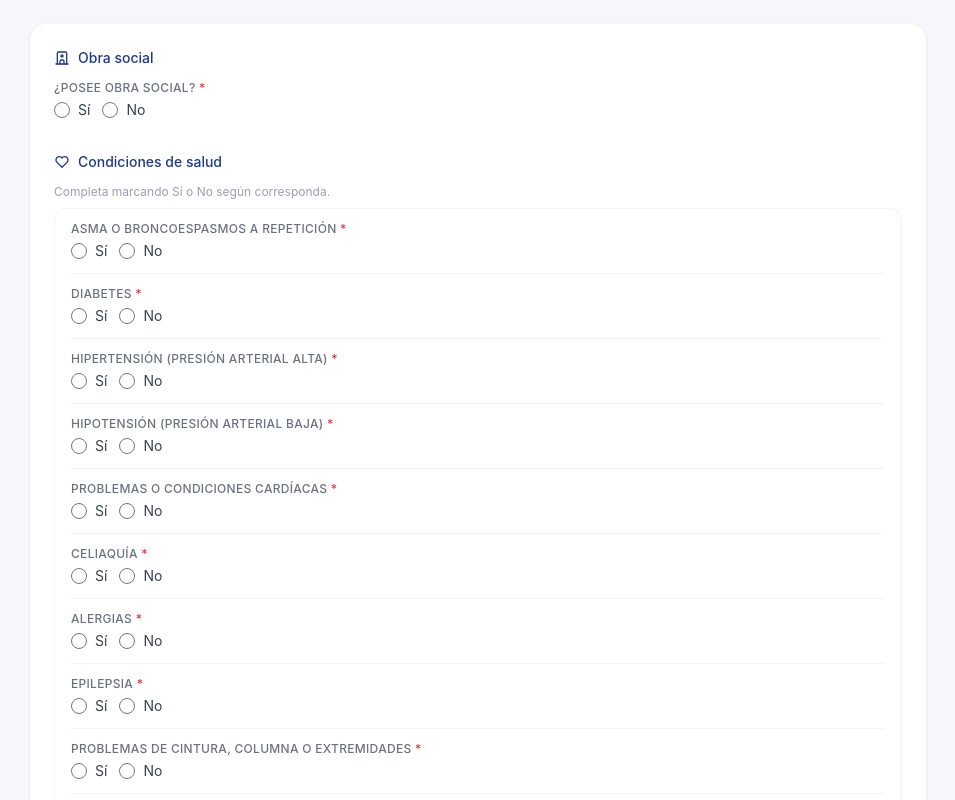
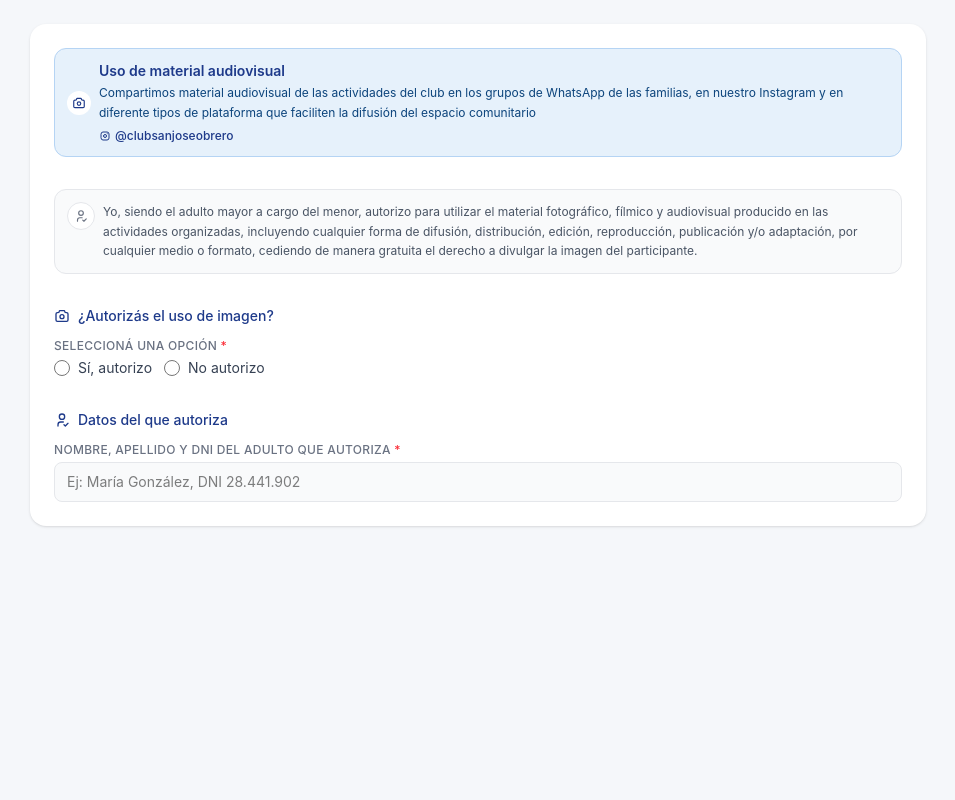
Before and after one commit to iwdadc/club-sjo-frontend, a React app in the folder frontend/: page /testPage in a window 1280 px wide. Shown: the top 800 px of the page, without its empty margins (162-1117 px from the left). Built offline with nearby package versions, Linux system fonts and the light colour scheme; the HTML template or start-up script is replaced by a standard one.

Commit message:
Seccion5 Seccion6 -->Autorizaciones listo

```diff
--- /dev/null
+++ b/frontend/src/components/formulario/Seccion5Autorizacion.jsx
@@ -0,0 +1,83 @@
+//Seccion5Autorizacion.jsx — Contiene el consentimiento informado para la participación del menor en las actividades del club, así como la autorización para el uso de datos personales y la firma del adulto responsable.
+
+import {
+  IconShieldCheck,
+  IconUserCheck,
+} from '@tabler/icons-react'
+
+import RadioGroup from '../common/RadioGroup'
+import Input from '../common/Input'
+
+function TituloBloque({ icono: Icono, texto }) {
+  return (
+    <div className="flex items-center gap-2 mb-3">
+      <Icono size={16} className="text-[#1E3A8A]" />
+      <h3 className="text-sm font-medium text-[#1E3A8A]">{texto}</h3>
+    </div>
+  )
+}
+
+function Seccion5Autorizacion({ register, errors, watch }) {
+    const autorizacion = watch("autorizacion")
+
+    return (
+        <div className="flex flex-col gap-8">
+            {/* TEXTO LEGAL */}
+            <div className="flex items-center gap-2 p-3 rounded-xl border border-[#B5D4F4] bg-[#E6F1FB]">
+                <div className="flex-shrink-0 flex items-center justify-center w-6 h-6 rounded-full bg-white">
+                    <IconShieldCheck size={14} className="text-[#1E3A8A]" />
+                </div>
+                <div className="flex flex-col gap-0.5">
+                    <h4 className="text-xs sm:text-sm font-semibold text-[#1E3A8A]">
+                        Autorización de la actividad y uso de datos personales
+                    </h4>
+                    <p className="text-[11px] sm:text-xs leading-relaxed text-[#0C447C]">
+                        Yo, siendo el adulto mayor a cargo del menor, autorizo que sea participe de la actividad del <strong>Club Parroquial San José Obrero</strong>, sabiendo que el lugar es libre y gratuito, teniendo el fin de ofrecer un espacio comunitario, eclesial y preventivo donde busca desarrollar el crecimiento  integral de cada participante en contacto con la familia.
+                    </p>
+                </div>
+            </div>
+
+            {/* AUTORIZACIÓN */}
+            <div>
+                <TituloBloque icono={IconShieldCheck} texto="¿Autorizás la participación del menor en las actividades del club?" />
+                <RadioGroup
+                    label="Seleccioná una opción"
+                    name="autorizacionActividad"
+                    direccion="fila"
+                    register={register}
+                    options={[
+                        { value: "si", label: "Sí, autorizo" },
+                        { value: "no", label: "No autorizo" }
+                    ]}
+                    errors={errors.autorizacionActividad}
+                />
+
+                {/* Advertencia si elige "No autorizo" */}
+                {autorizacion === "no" && (
+                    <div className="mt-3 flex items-center gap-2 p-3 rounded-xl border border-red-200 bg-red-50">
+                        <p className="text-xs text-red-600">
+                            Sin autorización, el menor no es posible completar la inscripción ni participar de las actividades del club.
+                            Si tenés dudas o querés más información, podés comunicarte con nosotros a través de nuestras redes sociales o por WhatsApp
+                        </p>
+                    </div>
+                )}
+            </div>
+
+            {/* FIRMA DEL ADULTO RESPONSABLE */}
+            <div>
+                <TituloBloque icono={IconUserCheck} texto="Datos del adulto que autoriza" />
+                <Input
+                    label="Nombre completo y DNI del adulto responsable"
+                    name="firmaAutorizacion"
+                    placeholder="Ej: Ana Gómez, DNI 28.441.902"
+                    register={register}
+                    required={true}
+                    error={errors.firmaAutorizacion}
+                />
+            </div>
+        </div>
+    )
+
+}
+
+export default Seccion5Autorizacion
--- /dev/null
+++ b/frontend/src/components/formulario/Seccion6Imagen.jsx
@@ -0,0 +1,109 @@
+// Seccion6Imagen.jsx — Componente para la sección de imagen del formulario
+// Contiene la autorización al uso de imagen del participante
+
+import {
+    IconCamera,
+    IconBrandInstagram,
+    IconUserCheck,
+} from '@tabler/icons-react'
+
+import RadioGroup from '../common/RadioGroup'
+import Input from '../common/Input'
+
+function TituloBloque({ icono: Icono, texto }) {
+    return (
+        <div className="flex items-center gap-2 mb-3">
+            <Icono size={16} className="text-[#1E3A8A]" />
+            <h3 className="text-sm font-medium text-[#1E3A8A]">{texto}</h3>
+        </div>
+    )
+}
+
+function Seccion6Imagen({ register, errors, watch }) {
+    const autorizacionImagen = watch("autorizacionImagen")
+
+    return (
+        <div className="flex flex-col gap-8">
+
+            {/* TEXTO INFORMATIVO */}
+            <div className="flex items-center gap-2 p-3 rounded-xl border border-[#B5D4F4] bg-[#E6F1FB]">
+                <div className="flex-shrink-0 flex items-center justify-center w-6 h-6 rounded-full bg-white">
+                    <IconCamera size={14} className="text-[#1E3A8A]" />
+                </div>
+
+                <div className="flex flex-col gap-0.5">
+                    <h4 className="text-xs sm:text-sm font-semibold text-[#1E3A8A]">
+                        Uso de material audiovisual
+                    </h4>
+                    <p className="text-[11px] sm:text-xs leading-relaxed text-[#0C447C]">
+                        Compartimos material audiovisual de las actividades del club en los grupos de WhatsApp de las familias, en nuestro Instagram y en diferente tipos de plataforma que faciliten la difusión del espacio comunitario
+                    </p>
+                    <a
+                    href="https://www.instagram.com/clubsanjoseobrero/"
+                    target="_blank"
+                    rel="noreferrer"
+                    className="flex items-center gap-1 mt-1 text-[11px] sm:text-xs text-[#1E3A8A] font-medium hover:underline "
+                    >
+                        <IconBrandInstagram size={12} />
+                        @clubsanjoseobrero
+                    </a>
+                </div>
+            </div>
+
+            {/* TEXTO LEGAL */}
+                <div className="flex items-start gap-2 p-3 rounded-xl border border-gray-200 bg-gray-50">
+                    <div className="flex-shrink-0 flex items-center justify-center w-7 h-7 rounded-full bg-white border border-gray-200">
+                        <IconUserCheck size={14} className="text-gray-500" />
+                    </div>
+                    <p className="text-[11px] sm:text-xs leading-relaxed text-gray-600">
+                    Yo, siendo el adulto mayor a cargo del menor, autorizo para utilizar el material fotográfico, fílmico y audiovisual producido en las actividades organizadas, incluyendo cualquier forma de difusión, distribución, edición, reproducción, publicación y/o adaptación, por cualquier medio o formato, cediendo de manera gratuita el derecho a divulgar la imagen del participante.
+                    </p>
+                </div>
+
+            {/* AUTORIZACIÓN */}
+            <div>
+                <TituloBloque icono={IconCamera} texto="¿Autorizás el uso de imagen?"/>
+                <RadioGroup
+                label="Seleccioná una opción"
+                name="autorizacionImagen"
+                direccion="fila"
+                options={[
+                    { value: "si", label: "Sí, autorizo" },
+                    { value: "no", label: "No autorizo" },
+                ]}
+                register = {register}
+                required = {true}
+                errors = {errors.autorizacionImagen}
+                />
+
+                {/* Advertencia si elige "No autorizo" */}
+                {autorizacionImagen === "no" && (
+                    <div className="mt-3 flex items-center gap-2 p-3 rounded-xl border border-red-200 bg-red-50">
+                        <p className="text-xs text-red-600">
+                            Sin autorización, no es posible completar la inscripción ni participar de las actividades del club.
+                            Si tenés dudas o querés más información, podés comunicarte con nosotros a través de nuestras redes sociales o por WhatsApp
+                        </p>
+                    </div>
+                )}
+
+
+            </div>
+
+            {/* FIRMA */}
+            <div>
+                <TituloBloque icono={IconUserCheck} texto="Datos del que autoriza" />
+                <Input
+                label="Nombre, apellido y DNI del adulto que autoriza"
+                name="firmaImagen"
+                placeholder="Ej: María González, DNI 28.441.902"
+                register={register}
+                required={true}
+                error={errors.firmaImagen}
+                />
+            </div>
+        </div>
+
+    )
+}
+
+export default Seccion6Imagen
--- a/frontend/src/pages/TestPage.jsx
+++ b/frontend/src/pages/TestPage.jsx
@@ -4,6 +4,8 @@ import Seccion2Actividad from "../components/formulario/Seccion2Actividad"
 import Seccion1DatosPrincipales from "../components/formulario/Seccion1DatosPrincipales"
 import Seccion3Pastoral from "../components/formulario/Seccion3Pastoral"
 import Seccion4Salud from "../components/formulario/Seccion4Salud"
+import Seccion5Autorizacion from "../components/formulario/Seccion5Autorizacion"
+import Seccion6Imagen from "../components/formulario/Seccion6Imagen"
 function TestPage() {
 
   const {
@@ -16,11 +18,10 @@ function TestPage() {
     <div className="min-h-screen bg-[#F5F7FA] p-6">
 
       <div className="max-w-4xl mx-auto bg-white rounded-2xl shadow-sm p-6">
-
-        <Seccion4Salud
+        <Seccion6Imagen
           register={register}
           errors={errors}
-          watch={watch} // Pasamos la función watch para observar los valores de los campos
+          watch={watch}
         />
 
       </div>
```
